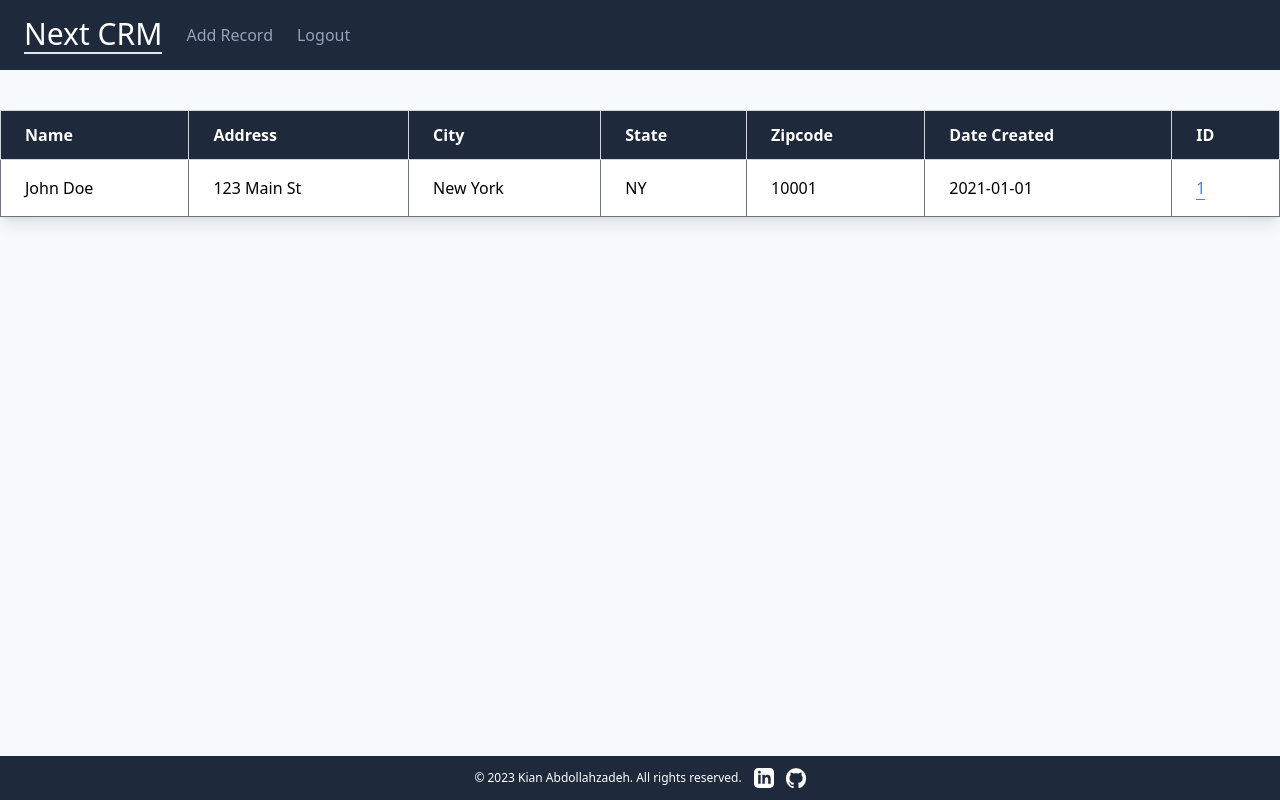
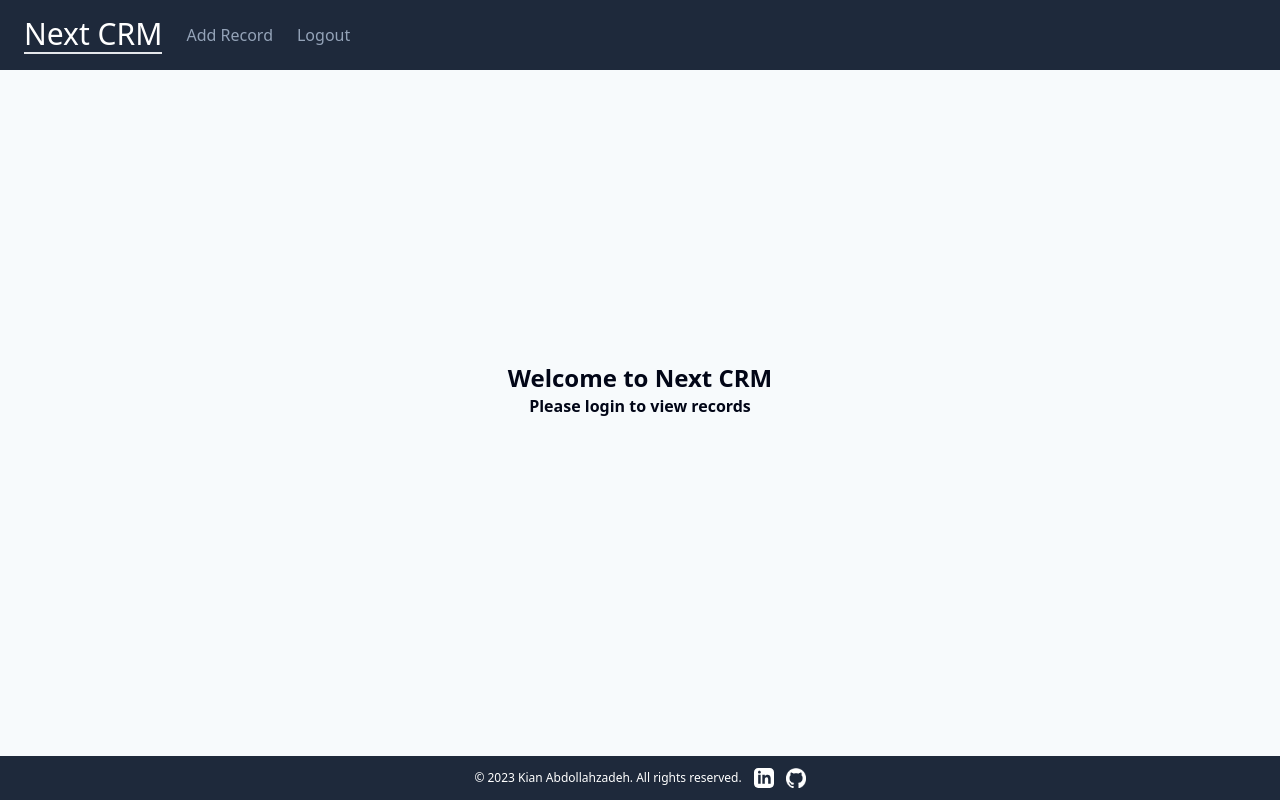
Before and after one commit to Kian2002/CRM-System, a Next.js app: page / in a window 1280 px wide. Built offline with nearby package versions, Linux system fonts and the light colour scheme.

Commit message:
add some auth setup

```diff
--- a/src/pages/index.tsx
+++ b/src/pages/index.tsx
@@ -1,11 +1,10 @@
 import Head from "next/head";
-import { Inter } from "next/font/google";
 
 import Records from "@/components/Records";
 
-const inter = Inter({ subsets: ["latin"] });
+export default function Home() {
+  const isLoggedIn = false;
 
-export default function Home() {
   return (
     <>
       <Head>
@@ -15,7 +14,23 @@ export default function Home() {
         <link rel="icon" href="/favicon.ico" />
       </Head>
 
-      <Records />
+      {isLoggedIn ? (
+        <>
+          <h1 className="text-2xl text-center text-slate-950 font-bold">
+            Welcome to Next CRM
+          </h1>
+          <Records />
+        </>
+      ) : (
+        <div className="flex flex-col items-center justify-center h-[80vh]">
+          <h1 className="text-2xl text-center text-slate-950 font-bold">
+            Welcome to Next CRM
+          </h1>
+          <p className="text-center text-slate-950 font-bold">
+            Please login to view records
+          </p>
+        </div>
+      )}
     </>
   );
 }
--- /dev/null
+++ b/src/pages/login/index.tsx
@@ -0,0 +1,7 @@
+import React from "react";
+
+const Login = () => {
+  return <div>Login</div>;
+};
+
+export default Login;
```
